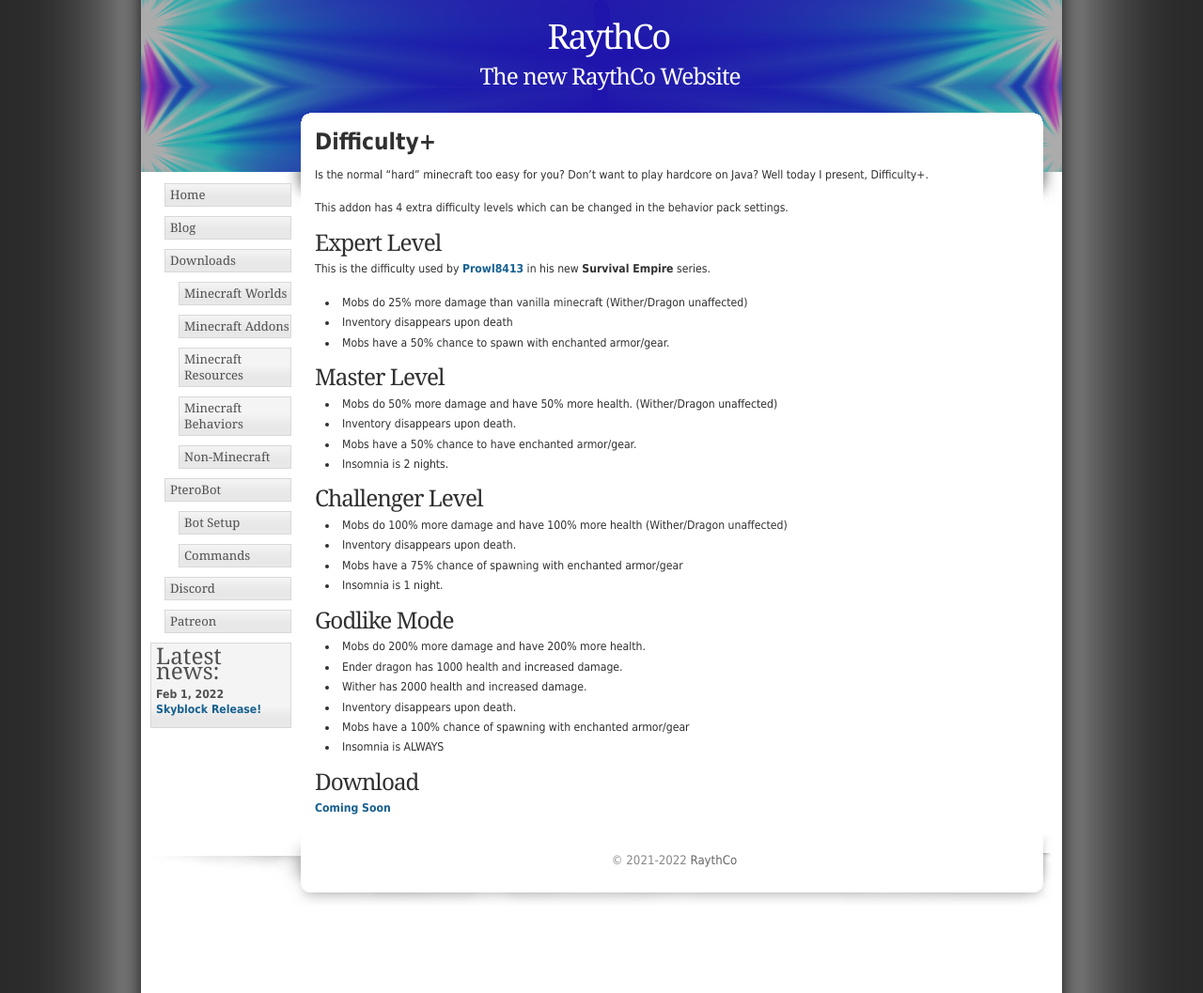
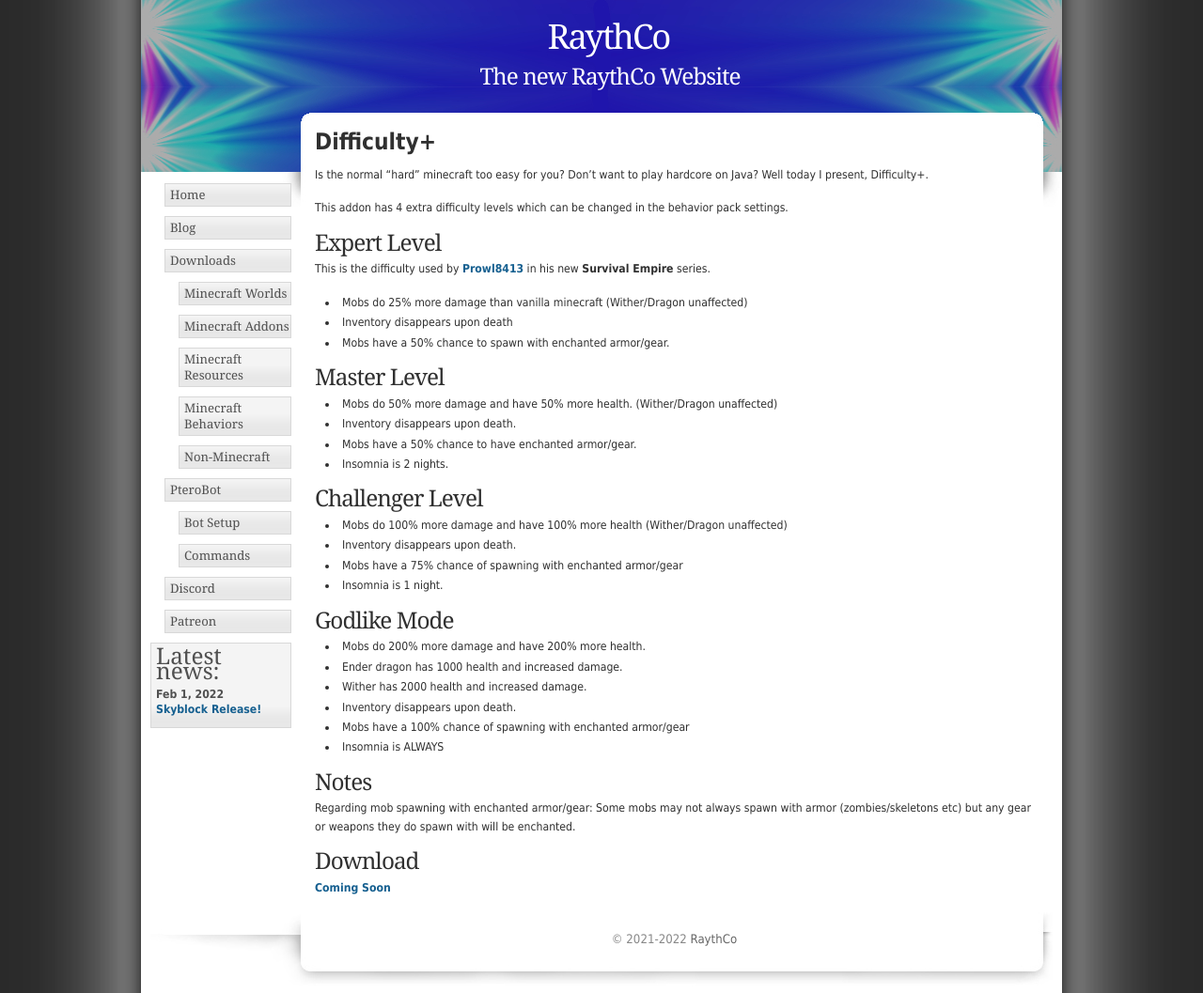
Before and after one commit to RaythCo-Creations/raythco-creations.github.io, a Jekyll site: the page built from download-pages/mcbehavior/difficulty-plus.md, in a window 1280 px wide. Shown: the whole page at 94% size. Built offline with Jekyll 4.4.1, drawn with Linux system fonts in a browser that asks for light colours.

Commit message:
page update

```diff
--- a/download-pages/mcbehavior/difficulty-plus.md
+++ b/download-pages/mcbehavior/difficulty-plus.md
@@ -40,6 +40,10 @@ This is the difficulty used by [Prowl8413](http://youtube.com/prowl8413) in his
 - Mobs have a 100% chance of spawning with enchanted armor/gear
 - Insomnia is ALWAYS
 
+## Notes
+
+Regarding mob spawning with enchanted armor/gear: Some mobs may not always spawn with armor (zombies/skeletons etc) but any gear or weapons they do spawn with will be enchanted.
+
 ## Download
 
 [**Coming Soon**](#)
```
